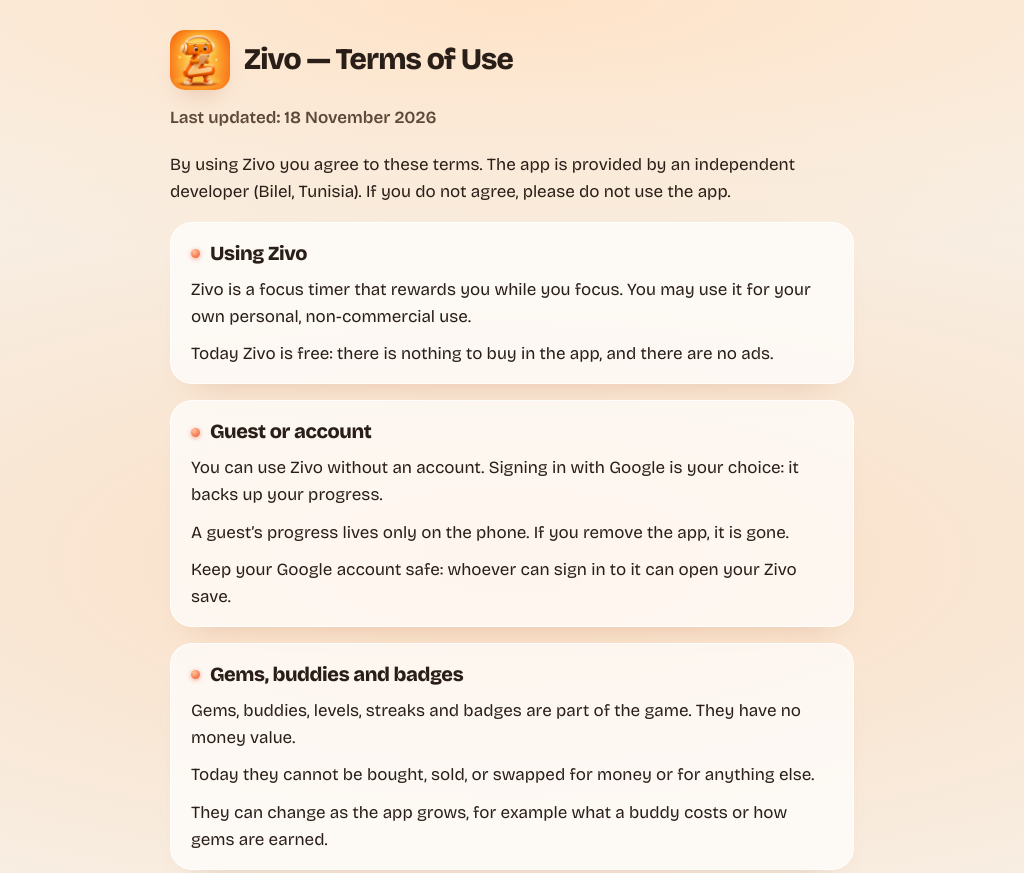
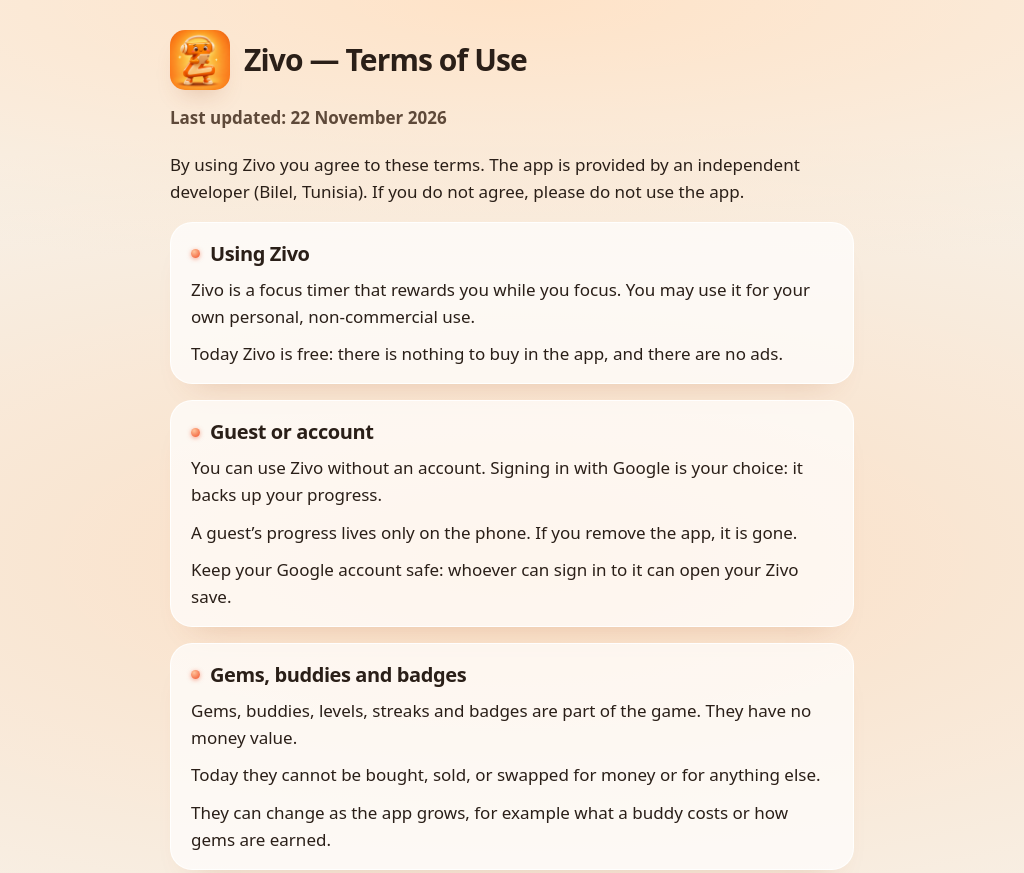
Before and after one commit to Saidanin/zivo-legal, a plain HTML site: page terms.html in a window 1280 px wide. Shown: the top 873 px of the page, without its empty margins (128-1152 px from the left). Drawn offline with nearby package versions, Linux system fonts and the light colour scheme.

Commit message:
Update privacy pages: GDPR lines, no font leak, safer email delete
- Add legal grounds, an international-transfer line (US login, Google's
  standard contractual clauses) and the right to complain to a data
  protection authority.
- Last updated -> 22 November 2026.
- Drop the Google Fonts <link> (it sent every visitor's IP to Google); the
  pages now use the visitor's own system font.
- Delete-by-email now states we reply to confirm and delete only after "YES".

Regenerated from the Zivo app's legal_text.dart.

Co-Authored-By: Claude Opus 4.8 <noreply@anthropic.com>

```diff
--- a/terms.html
+++ b/terms.html
@@ -7,7 +7,6 @@
 <meta name="description" content="By using Zivo you agree to these terms. The app is provided by an independent developer (Bilel, Tunisia). If you do not agree, please do not use the app.">
 <meta name="color-scheme" content="light dark">
 <link rel="icon" href="icon.png">
-<link rel="stylesheet" href="https://fonts.googleapis.com/css2?family=Bricolage+Grotesque:opsz,wght@12..96,400..800&amp;display=swap">
 <style>  :root{
     --bg:#F7F1E8;--ink:#2A1F18;--sub:#5E4939;--brand:#9A2A0C;--accent:#E04A20;
     --card:rgba(255,255,255,.7);--edge:rgba(255,255,255,.9);--line:rgba(42,31,24,.12);
@@ -24,7 +23,7 @@
   html{-webkit-text-size-adjust:100%;text-size-adjust:100%}
   body{
     margin:0;background-color:var(--bg);color:var(--ink);
-    font:17px/1.6 "Bricolage Grotesque",system-ui,-apple-system,"Segoe UI",Roboto,Helvetica,Arial,sans-serif;
+    font:17px/1.6 system-ui,-apple-system,"Segoe UI",Roboto,Helvetica,Arial,sans-serif;
     background-image:
       radial-gradient(ellipse 120% 380px at 50% 0,var(--glow1),transparent 72%),
       radial-gradient(ellipse 130% 620px at 50% 560px,var(--glow2),transparent 72%);
@@ -73,7 +72,7 @@
     <img class="icon" src="icon.png" width="60" height="60" alt="The Zivo app icon">
     <h1>Zivo — Terms of Use</h1>
   </div>
-  <p class="sub">Last updated: 18 November 2026</p>
+  <p class="sub">Last updated: 22 November 2026</p>
   <p class="lead">By using Zivo you agree to these terms. The app is provided by an independent developer (Bilel, Tunisia). If you do not agree, please do not use the app.</p>
 
   <section class="card" id="use">
```
Also changed, not shown: delete.html (+2 -3 lines), index.html (+6 -4 lines).
